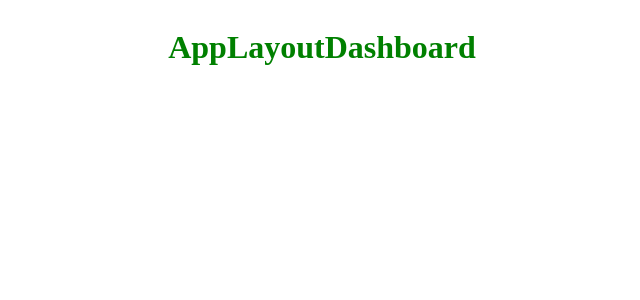
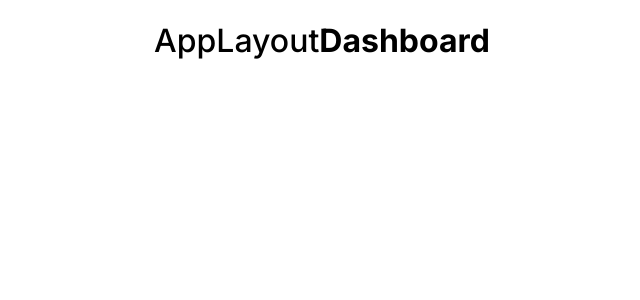
Before and after one commit to CharlesCarMichaelLutz/Spend_Aware, a React (Vite) app in the folder client/: page /dashboard in a window 1280 px wide. Shown: the top 300 px of the page, without its empty margins (318-958 px from the left). Built offline with nearby package versions, Linux system fonts and the light colour scheme.

Commit message:
added Inter font-family

```diff
--- a/client/package.json
+++ b/client/package.json
@@ -10,6 +10,7 @@
     "preview": "vite preview"
   },
   "dependencies": {
+    "@fontsource/inter": "^5.2.8",
     "minidenticons": "^4.2.1",
     "react": "^19.2.6",
     "react-dom": "^19.2.6",
--- a/client/src/layouts/AppLayout.tsx
+++ b/client/src/layouts/AppLayout.tsx
@@ -3,8 +3,12 @@ import { Outlet } from "react-router"
 export function AppLayout() {
     return (
         <>
-            <h1>AppLayout</h1>
-            <Outlet />
+            <div className="container">
+                <h1 className="text-medium">AppLayout</h1>
+                {/* title bar
+                aside with navigation */}
+                <Outlet />
+            </div>
         </>
     )
 }
--- a/client/src/main.tsx
+++ b/client/src/main.tsx
@@ -2,6 +2,11 @@ import { StrictMode } from 'react'
 import { createRoot } from 'react-dom/client'
 import { RouterProvider } from 'react-router/dom'
 import { router } from "./router"
+import "@fontsource/inter/400.css"
+import "@fontsource/inter/500.css"
+import "@fontsource/inter/600.css"
+import "@fontsource/inter/700.css"
+
 import './styles.css'
 
 
--- a/client/src/pages/Landing.tsx
+++ b/client/src/pages/Landing.tsx
@@ -1,4 +1,10 @@
 
 export function Landing() {
-return <h1>Landing</h1>
+    return (
+        <>
+            <div className="container">
+                <h1 className="text-bold">Landing</h1>
+            </div>
+        </>
+    )
 }
--- a/client/src/styles.css
+++ b/client/src/styles.css
@@ -1,9 +1,41 @@
+* {
+  box-sizing: border-box;
+}
+
+body {
+    margin: 0;
+    font-family: 'Inter', system-ui, sans-serif;
+}
+
+.container {
+  max-width: 1200px;
+  margin: 0 auto;
+  padding: 0 2rem;
+  margin-bottom: 2rem;
+}
+
+/*Body text, table data, descriptions*/
+.text-regular {
+    font-weight: 400;
+}
+
+/*Column headers, category labels, emphasized rows*/
+.text-medium {
+    font-weight: 500;
+}
+
+/*Section headers, totals, active navigation*/
+.text-semi-bold {
+    font-weight: 600;
+}
+
+/*Page titles, grand totals (optional — 600 often suffices)*/
+.text-bold {
+    font-weight: 700;
+}
+
 div {
     display: flex;
     justify-content: center;
     align-items: center;
 }
-
-h1 {
-    color: green;
-}
```
Also changed, not shown: 1 other file (tests, documents, lock files or other folders).
